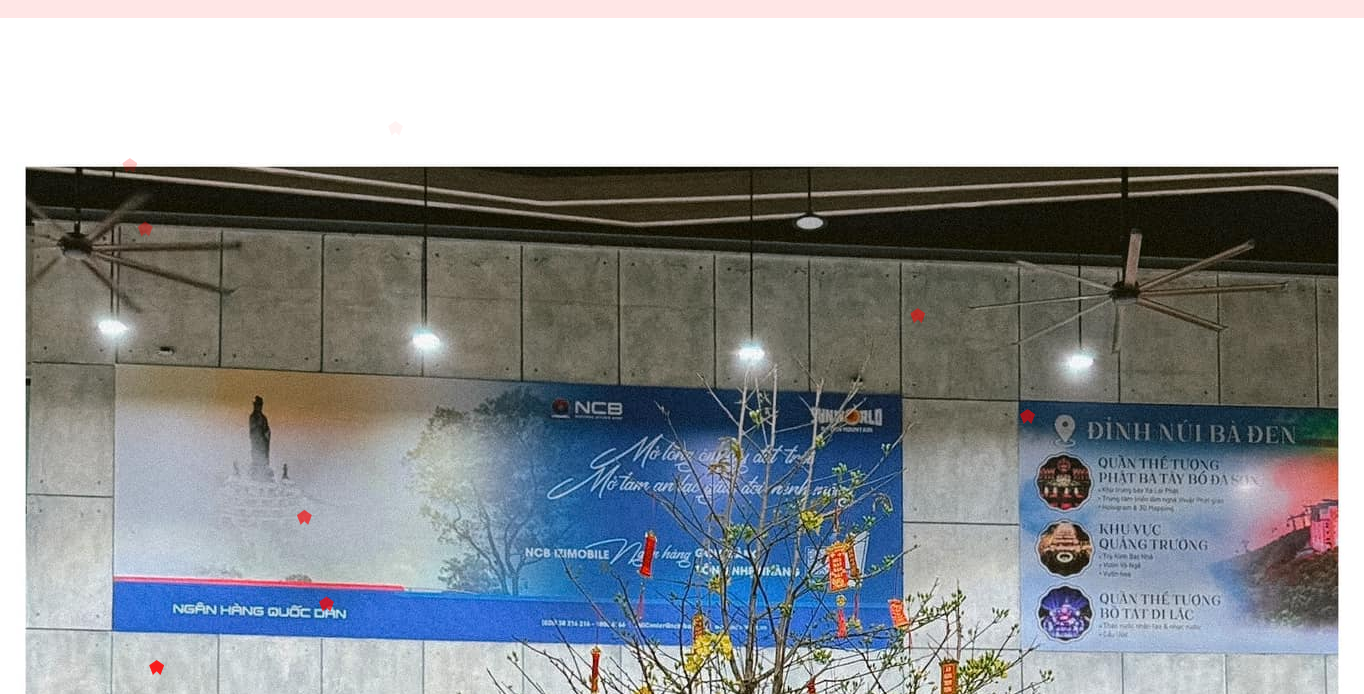
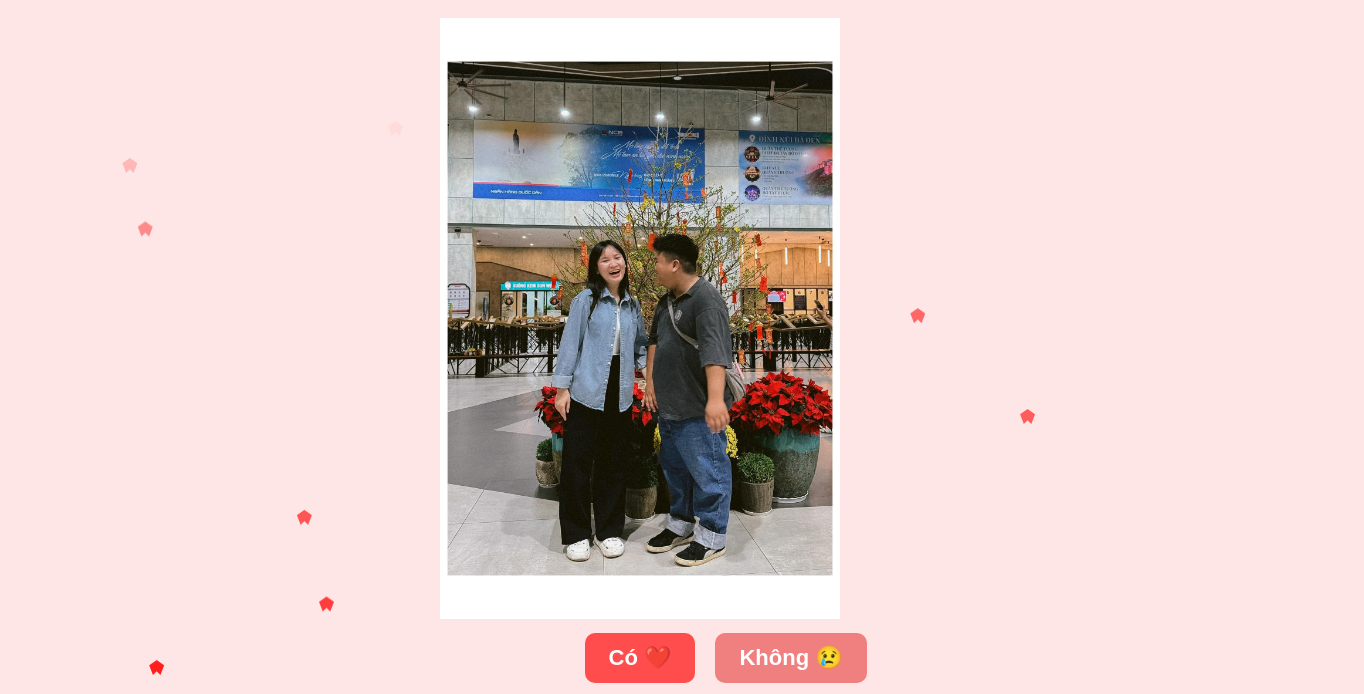
Before and after one commit to thieutuan/EmOi, a plain HTML site: page index.html in a window 1280 px wide. Shown: the part 91-785 px from the top of the page, 1364 px wide, since content can reach past the window. Drawn offline with Linux system fonts and the light colour scheme.

Commit message:
Update style.css

```diff
--- a/style.css
+++ b/style.css
@@ -28,6 +28,11 @@ h1 {
         font-size: 18px; /* Nút nhỏ hơn */
         padding: 10px 18px;
     }
+}
+img {
+    width: 100%;
+    max-width: 400px; /* Giới hạn tối đa */
+    height: auto;
 }
 
 /* Hiệu ứng trái tim bay */
```
